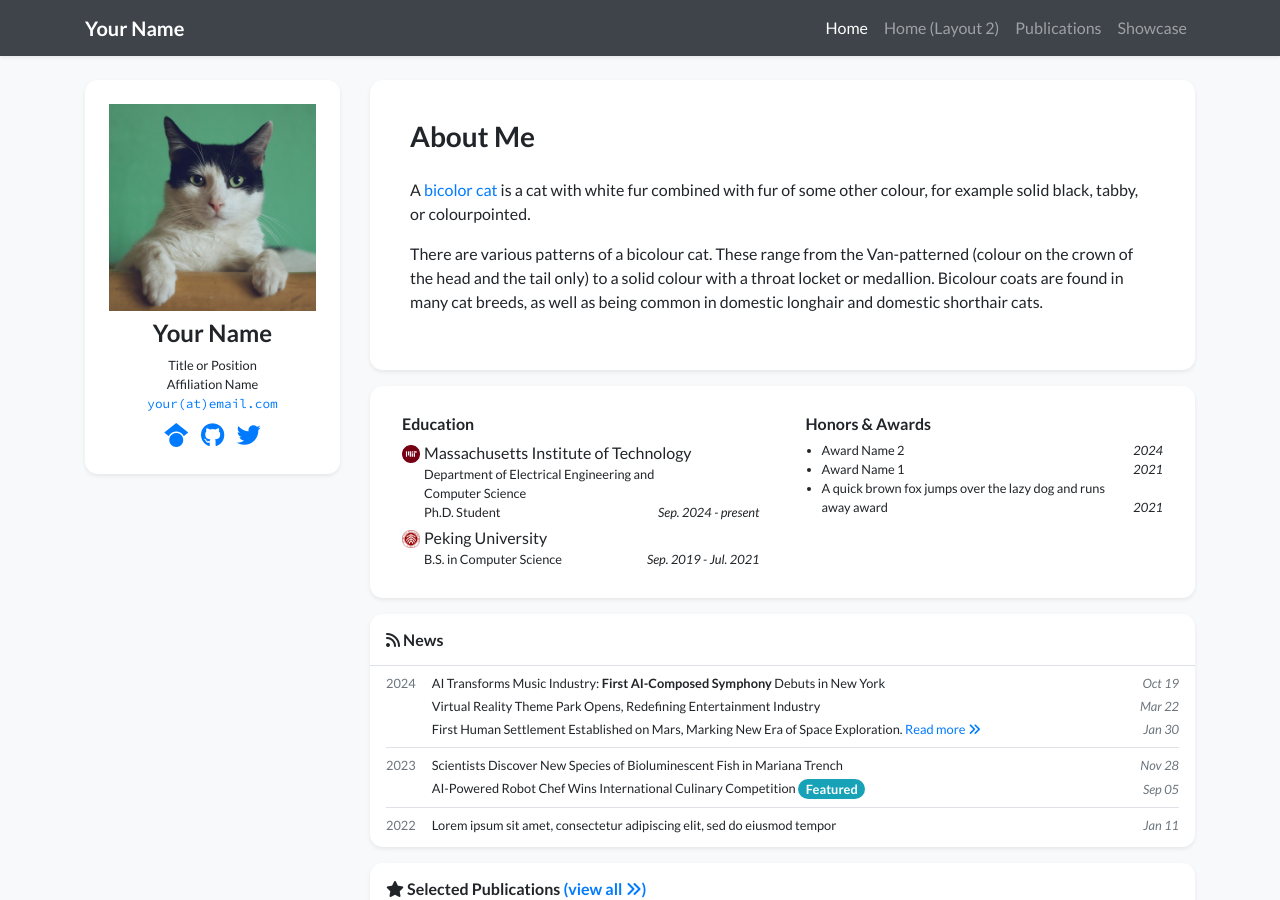
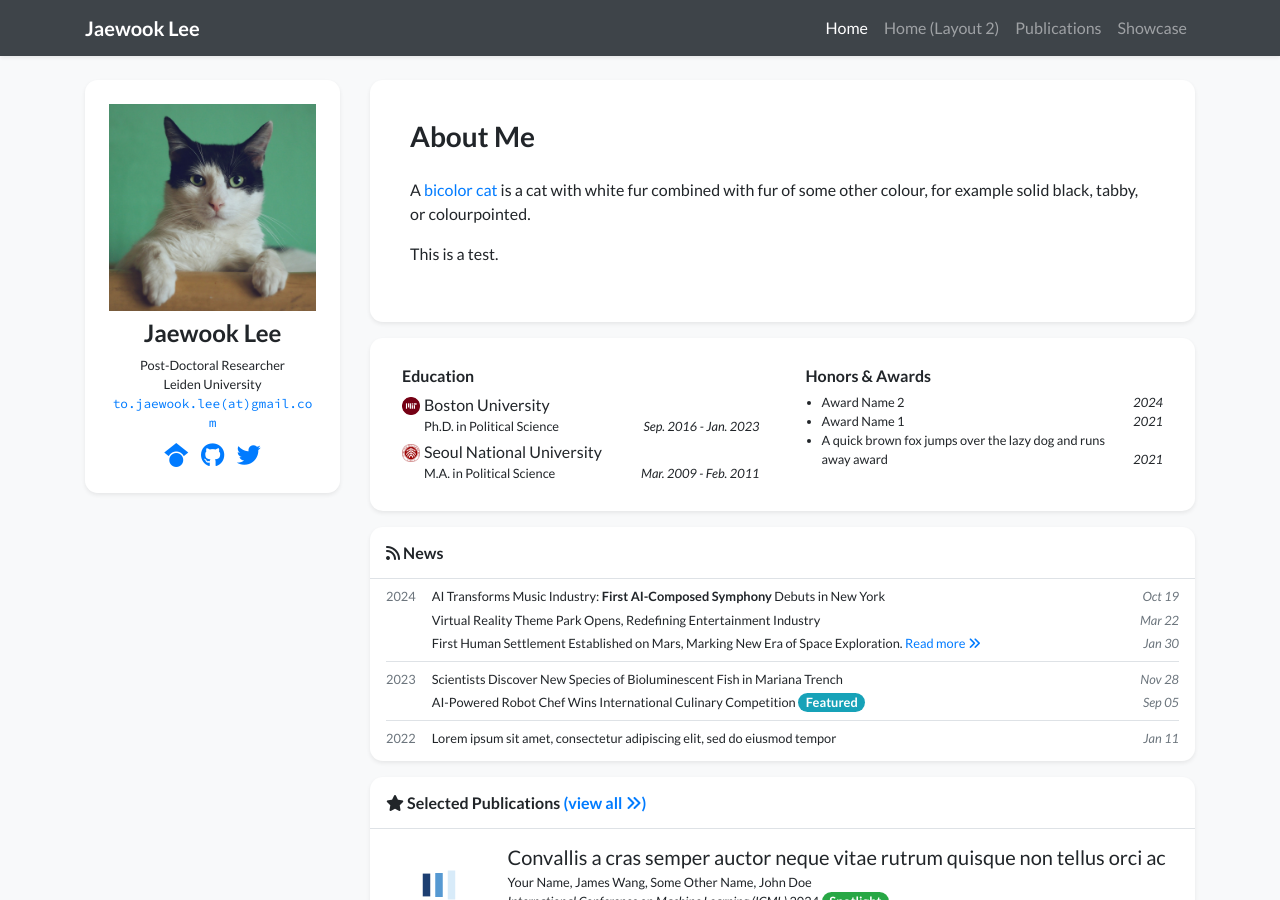
Before and after one commit to jwklee/jwklee.github.io, a Jekyll site: the page built from index.html, in a window 1280 px wide and 900 px high. Built offline with Jekyll 4.4.1, drawn with Linux system fonts in a browser that asks for light colours; nearby versions of some CDN libraries; a style sheet for code colours, icons or effects is not loaded.

Commit message:
Update profile.yml

```diff
--- a/_data/profile.yml
+++ b/_data/profile.yml
@@ -1,14 +1,14 @@
-primary_name: "Your Name"
+primary_name: "Jaewook Lee"
 secondary_name: ""
-navbar_name: "Your Name"
+navbar_name: "Jaewook Lee"
 
 positions:
-- name: Title or Position
-- name: Affiliation Name
+- name: Post-Doctoral Researcher
+- name: Leiden University
   logo: /assets/images/badges/MIT_Social_circle.png  # Logo is optional
 
 
-email: "your@email.com"
+email: "to.jaewook.lee@gmail.com"
 # cv_link: link-to-your-cv-file
 gscholar: xFmQpf4AAAAJ  # This is an example, replace it with your own Google Scholar ID
 github: your_github_id
@@ -25,9 +25,8 @@ short_bio: >-
     A <a href="https://en.wikipedia.org/wiki/Bicolor_cat" target="_blank">bicolor cat</a> is a cat with white fur combined with fur of some other colour, for example solid black, tabby, or colourpointed.
   </p>
   <p>
-    There are various patterns of a bicolour cat. These range from the Van-patterned (colour on the crown of the head
-    and the tail only) to a solid colour with a throat locket or medallion. Bicolour coats are found in many cat breeds,
-    as well as being common in domestic longhair and domestic shorthair cats.
+    This is
+    a test.
   </p>
 
 portrait_url: /assets/images/photos/portrait.jpg
@@ -35,16 +34,15 @@ portrait_caption: >-
   Photo by Manja Vitolic on Unsplash (this caption is optional, comment it out to disable).
 
 education:
-- name: Massachusetts Institute of Technology
+- name: Boston University
   logo: /assets/images/badges/MIT_Social_circle.png
   position: >-
-    Department of Electrical Engineering and Computer Science <br/>
-    Ph.D. Student
-  date: Sep. 2024 - present
-- name: Peking University
+    Ph.D. in Political Science <br/>
+  date: Sep. 2016 - Jan. 2023
+- name: Seoul National University
   logo: /assets/images/badges/PKU_red.png
-  position: B.S. in Computer Science
-  date: Sep. 2019 - Jul. 2021
+  position: M.A. in Political Science
+  date: Mar. 2009 - Feb. 2011
 
 # experience:
 # - name: Peking University
```
